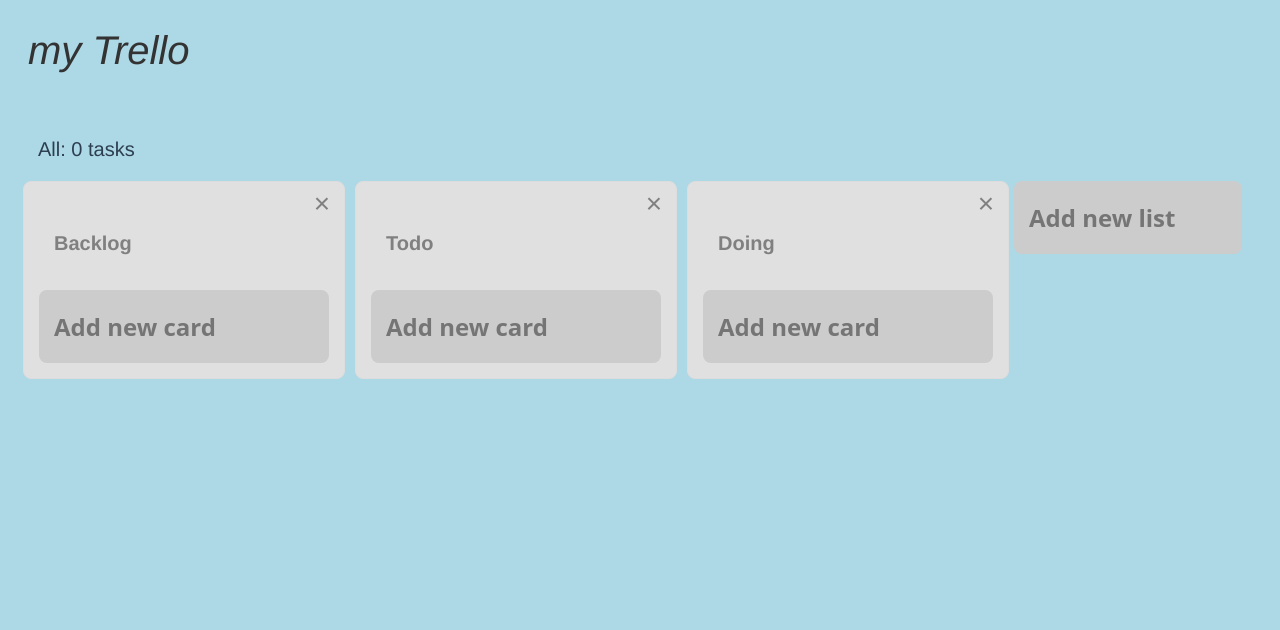
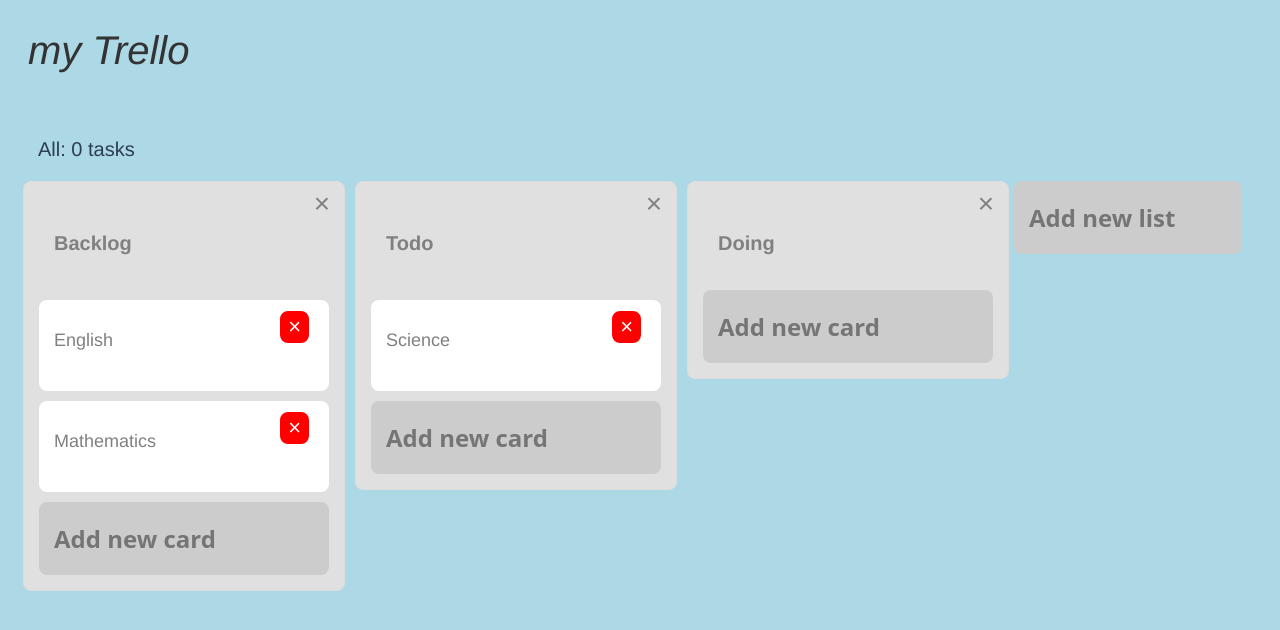
Before and after one commit to Takaharayuuki/Vue-trello, a Vue app: page / in a window 1280 px wide. Shown: the top 630 px of the page. Built offline with nearby package versions, Linux system fonts and the light colour scheme.

Commit message:
Add: カードの削除機能の実装

```diff
--- a/src/components/Board.vue
+++ b/src/components/Board.vue
@@ -11,6 +11,7 @@
         :key="item.id"
         :title="item.title"
         :listIndex="index"
+        :cards="item.cards"
        />
       <ListAdd />
     </div>
--- /dev/null
+++ b/src/components/Card.vue
@@ -0,0 +1,41 @@
+<template>
+   <div class="card">
+    <button class="close-button" @click="removeCardFromList">
+      ×
+    </button>
+    <div class="body">
+      {{ body }}
+    </div>
+  </div>
+</template>
+
+<script>
+export default {
+  props: {
+    body: {
+      type: String,
+      required: true
+    },
+    listIndex: {
+      type: Number,
+      required: true
+    },
+    cardIndex: {
+      type: Number,
+      required: true
+    }
+  },
+  methods: {
+    removeCardFromList() {
+      if(confirm('本当にこのカードを削除しますか？')) {
+        this.$store.dispatch('removeCardFromList', { cardIndex: this.cardIndex, listIndex: this.listIndex })
+      }
+    }
+  },
+
+}
+</script>
+
+<style>
+
+</style>
--- a/src/components/List.vue
+++ b/src/components/List.vue
@@ -4,22 +4,35 @@
       <p class="list-title">{{ title }}</p>
       <div class="deletelist" @click="removeList">×</div>
     </div>
+    <card
+      v-for="(item, index) in cards"
+      :body="item.body"
+      :key="item.id"
+      :cardIndex="index"
+      :listIndex="listIndex"
+    />
     <CardAdd :listIndex='listIndex' />
   </div>
 </template>
 
 <script>
 import CardAdd from './CardAdd.vue'
+import Card from './Card.vue'
 
 export default {
   name: 'List',
   components: {
+    Card,
     CardAdd
   },
   props: {
     title: {
       type: String,
       required: true,
+    },
+    cards: {
+      type: Array,
+      required: true
     },
     listIndex: {
       type: Number,
--- a/src/store/index.js
+++ b/src/store/index.js
@@ -36,6 +36,9 @@
     },
     addCardToList(state, payload) {
       state.lists[payload.listIndex].cards.push({ body: payload.body })
+    },
+    removeCardFromList(state, payload) {
+      state.lists[payload.listIndex].cards.splice(payload.cardIndex, 1)
     }
   },
   actions: {
@@ -47,6 +50,9 @@
     },
     addCardToList(context, payload) {
       context.commit('addCardToList', payload)
+    },
+    removeCardFromList(context, payload) {
+      context.commit('removeCardFromList' ,payload)
     }
   },
   modules: {
```
